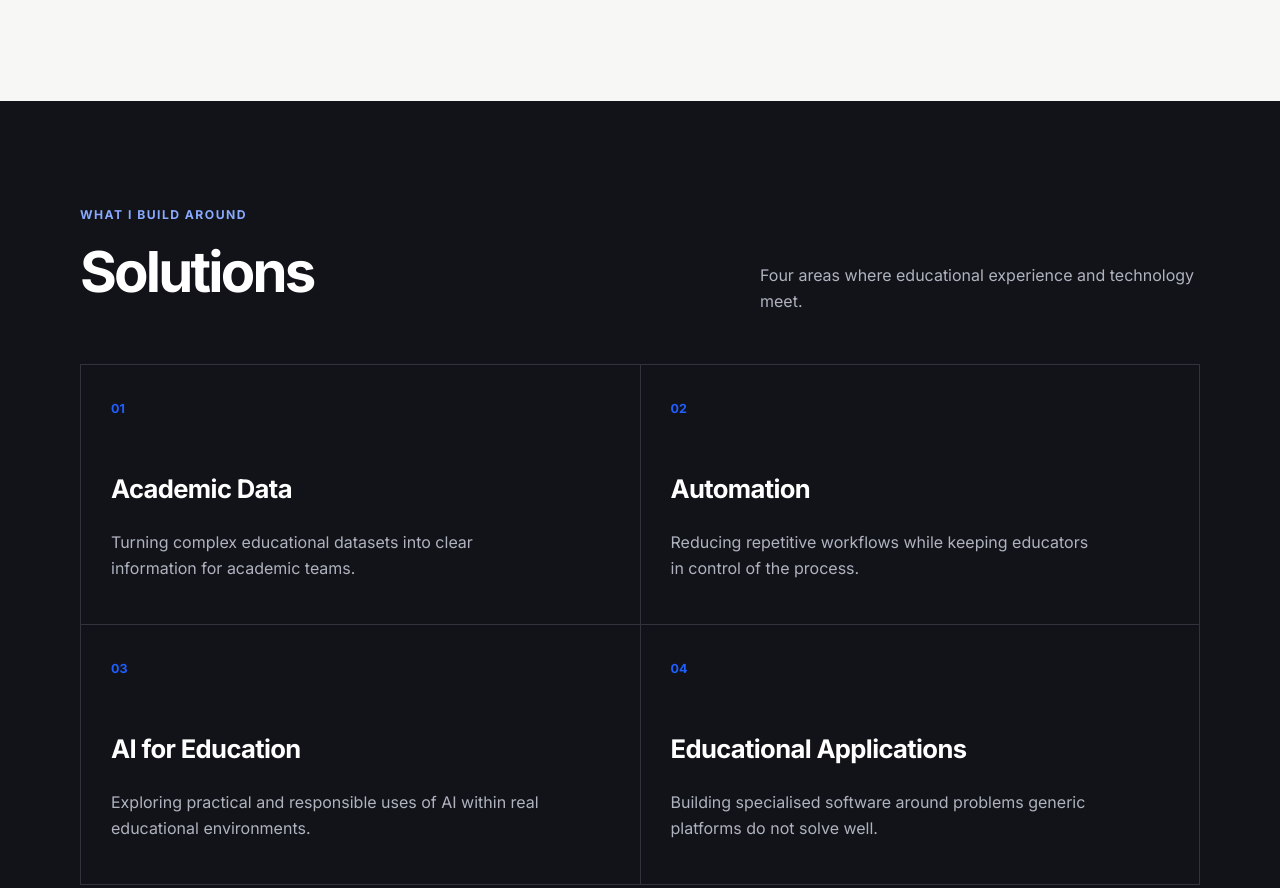
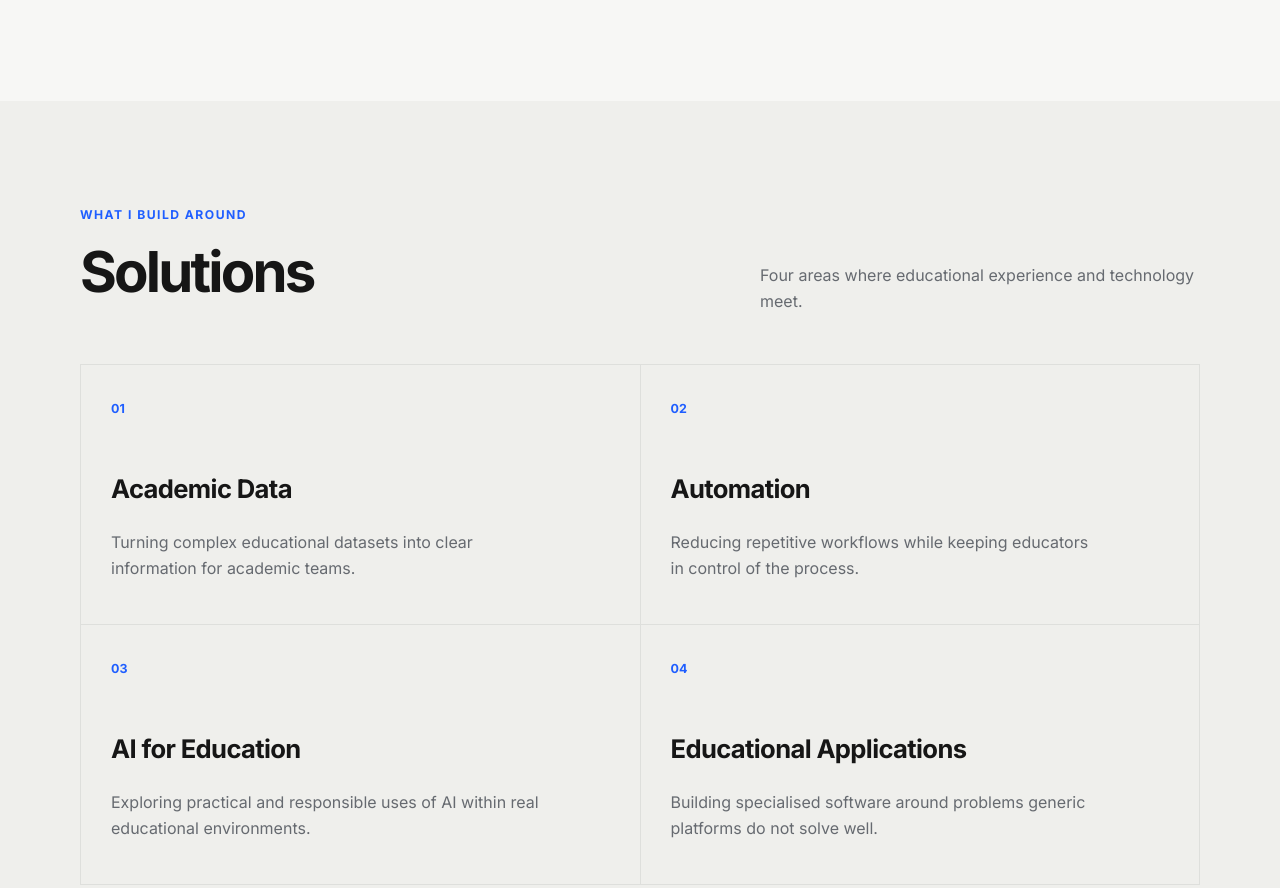
Before and after one commit to jordirdp/jordirdp.github.io, a plain HTML site: page index.html in a window 1280 px wide. Shown: the part 2009-2897 px from the top of the page. Drawn offline with Linux system fonts and the light colour scheme.

Commit message:
Uniformar fondos de Soluciones y Contacto

```diff
--- a/index.html
+++ b/index.html
@@ -112,10 +112,10 @@
       </div>
     </section>
 
-    <section class="section section-dark" id="solutions">
+    <section class="section section-alt" id="solutions">
       <div class="container">
-        <p class="eyebrow light" data-i18n="solutions_eyebrow">What I build around</p>
-        <div class="section-heading light-heading">
+        <p class="eyebrow" data-i18n="solutions_eyebrow">What I build around</p>
+        <div class="section-heading">
           <h2 data-i18n="solutions_title">Solutions</h2>
           <p data-i18n="solutions_subtitle">Four areas where educational experience and technology meet.</p>
         </div>
@@ -142,7 +142,7 @@
       </div>
     </section>
 
-    <section class="section contact" id="contact">
+    <section class="section section-alt contact" id="contact">
       <div class="container contact-inner">
         <p class="eyebrow" data-i18n="contact_eyebrow">Contact</p>
         <h2 data-i18n="contact_title">Let’s connect.</h2>
--- a/styles.css
+++ b/styles.css
@@ -24,7 +24,6 @@ a { color: inherit; text-decoration: none; }
 .container { width: min(calc(100% - 40px), var(--max)); margin: 0 auto; }
 .section { padding: 104px 0; }
 .section-alt { background: #efefec; }
-.section-dark { background: var(--dark); color: white; }
 
 .site-header {
   position: sticky;
@@ -49,7 +48,6 @@ a { color: inherit; text-decoration: none; }
 .hero { min-height: calc(100vh - 72px); display: flex; align-items: center; }
 .hero-grid { display: grid; grid-template-columns: 1.45fr .75fr; gap: 72px; align-items: center; }
 .eyebrow { text-transform: uppercase; letter-spacing: .12em; font-size: .76rem; font-weight: 700; color: var(--accent); margin: 0 0 18px; }
-.eyebrow.light { color: #89a9ff; }
 h1, h2, h3, p { margin-top: 0; }
 h1 { font-size: clamp(3.7rem, 8vw, 7rem); line-height: .95; letter-spacing: -.065em; margin-bottom: 24px; }
 h2 { font-size: clamp(2.2rem, 4.4vw, 4rem); line-height: 1.02; letter-spacing: -.05em; margin-bottom: 22px; }
@@ -75,7 +73,6 @@ h3 { font-size: 1.35rem; line-height: 1.25; letter-spacing: -.025em; }
 
 .section-heading { display: flex; justify-content: space-between; gap: 32px; align-items: end; margin-bottom: 42px; }
 .section-heading p { max-width: 440px; color: var(--muted); margin-bottom: 8px; }
-.light-heading p { color: #aeb3bf; }
 .project-grid { display: grid; grid-template-columns: 1.25fr .875fr .875fr; gap: 18px; }
 .project { background: var(--surface); border: 1px solid var(--line); border-radius: 20px; padding: 28px; min-height: 360px; display: flex; flex-direction: column; justify-content: space-between; }
 .project.featured { background: #e8eeff; border-color: #cedaff; }
@@ -84,10 +81,10 @@ h3 { font-size: 1.35rem; line-height: 1.25; letter-spacing: -.025em; }
 .chip-list { list-style: none; padding: 0; display: flex; gap: 8px; flex-wrap: wrap; margin: 26px 0 0; }
 .chip-list li { font-size: .78rem; padding: 7px 10px; border-radius: 999px; background: rgba(0,0,0,.055); }
 
-.solution-grid { display: grid; grid-template-columns: repeat(2, 1fr); border-top: 1px solid #31343c; border-left: 1px solid #31343c; }
-.solution-grid article { min-height: 260px; padding: 30px; border-right: 1px solid #31343c; border-bottom: 1px solid #31343c; }
+.solution-grid { display: grid; grid-template-columns: repeat(2, 1fr); border-top: 1px solid var(--line); border-left: 1px solid var(--line); }
+.solution-grid article { min-height: 260px; padding: 30px; border-right: 1px solid var(--line); border-bottom: 1px solid var(--line); }
 .solution-grid h3 { margin-top: 52px; font-size: 1.6rem; }
-.solution-grid p { color: #aeb3bf; max-width: 430px; margin-bottom: 0; }
+.solution-grid p { color: var(--muted); max-width: 430px; margin-bottom: 0; }
 
 .lab-grid { display: grid; grid-template-columns: 1fr 1fr; gap: 70px; align-items: start; }
 .text-link { display: inline-block; margin-top: 18px; color: var(--text); font-weight: 600; }
```
